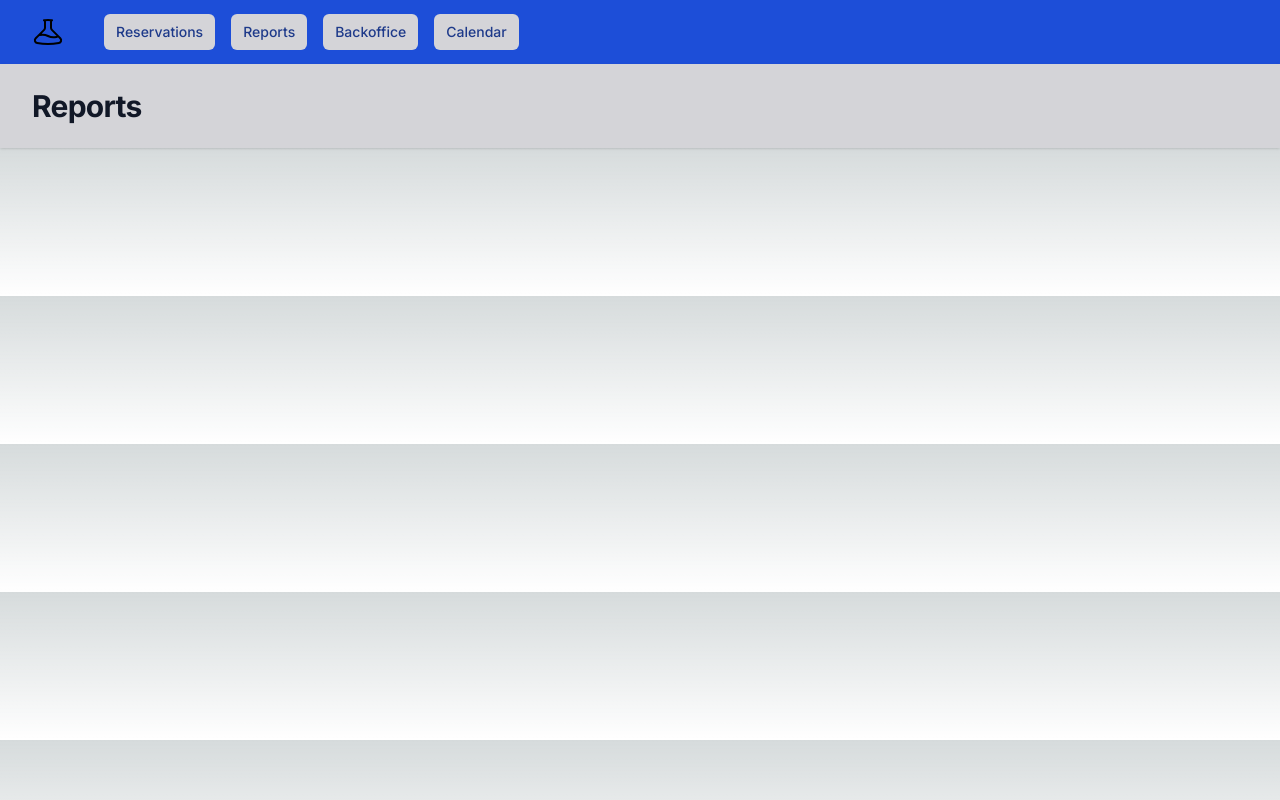
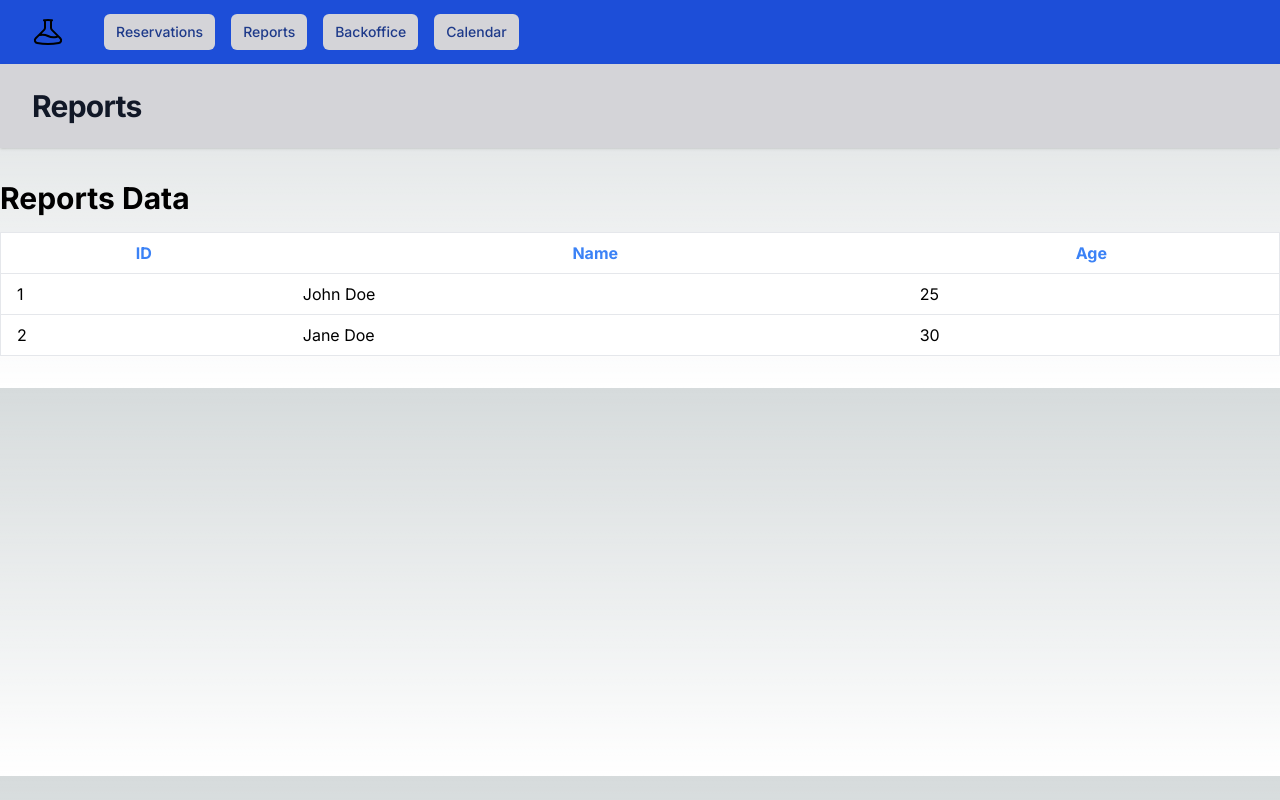
Before and after one commit to DanielRed007/react-lab-2024, a Next.js app in the folder lab-01/: page /reports in a window 1280 px wide. Built offline with nearby package versions, Linux system fonts and the light colour scheme.

Commit message:
added template and component for reports table

```diff
--- a/lab-01/src/app/reports/page.tsx
+++ b/lab-01/src/app/reports/page.tsx
@@ -1,9 +1,20 @@
 import Header from '../shared/header/Header'
+import Table from '../shared/table/Table'
 
 export default function Page() {
+  const data = [
+    { id: 1, name: 'John Doe', age: 25 },
+    { id: 2, name: 'Jane Doe', age: 30 },
+  ]
+
   return (
     <>
       <Header title="Reports" />
+
+      <div className="container mx-auto my-8">
+        <h1 className="text-3xl font-bold mb-4">Reports Data</h1>
+        <Table data={data} />
+      </div>
     </>
   )
 }
--- /dev/null
+++ b/lab-01/src/app/shared/table/Table.tsx
@@ -0,0 +1,28 @@
+interface ITable {
+  data: Array<{ id: number; name: string; age: number }>
+}
+
+const Table = ({ data }: ITable) => {
+  return (
+    <table className="min-w-full bg-white border border-gray-200">
+      <thead className="text-blue-500">
+        <tr>
+          <th className="py-2 px-4 border-b">ID</th>
+          <th className="py-2 px-4 border-b">Name</th>
+          <th className="py-2 px-4 border-b">Age</th>
+        </tr>
+      </thead>
+      <tbody>
+        {data.map((item) => (
+          <tr key={item.id}>
+            <td className="py-2 px-4 border-b">{item.id}</td>
+            <td className="py-2 px-4 border-b">{item.name}</td>
+            <td className="py-2 px-4 border-b">{item.age}</td>
+          </tr>
+        ))}
+      </tbody>
+    </table>
+  )
+}
+
+export default Table
```
